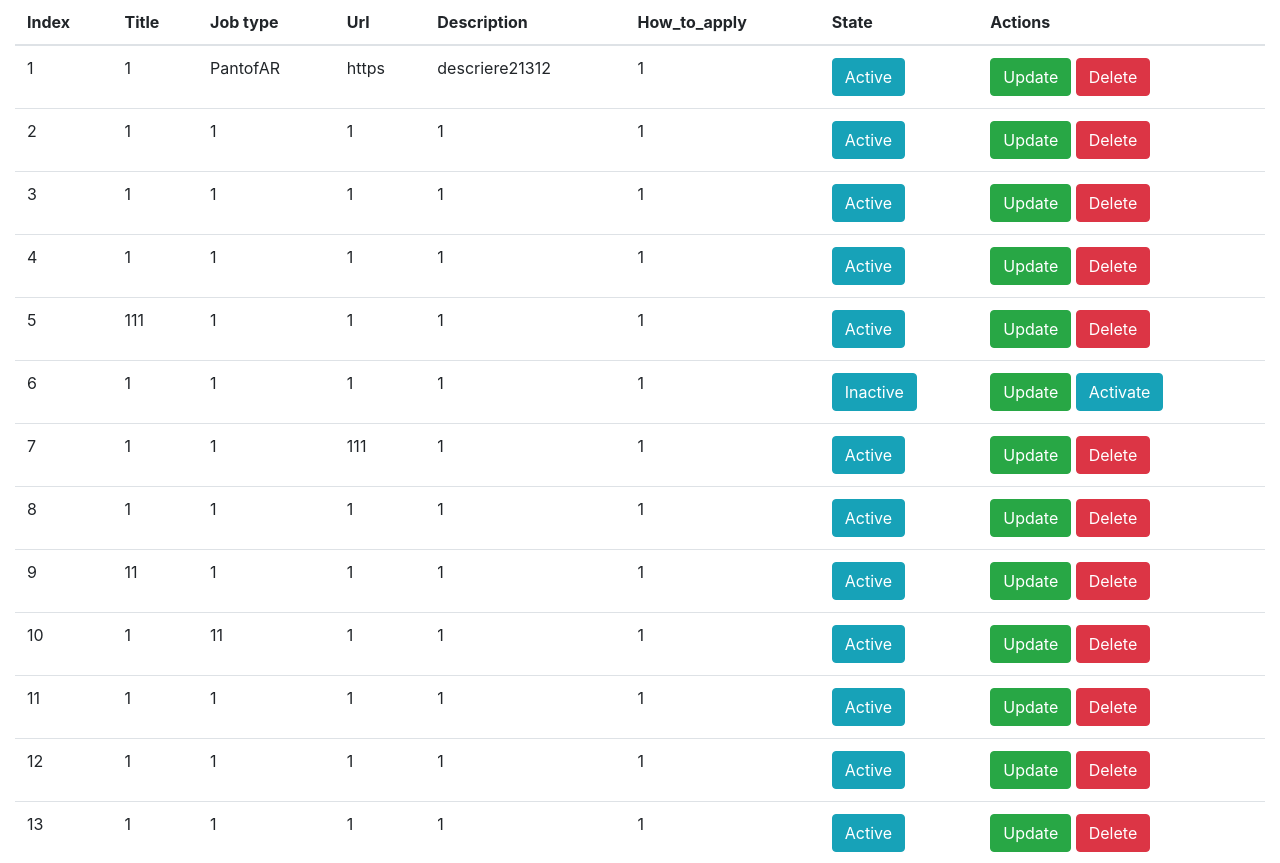
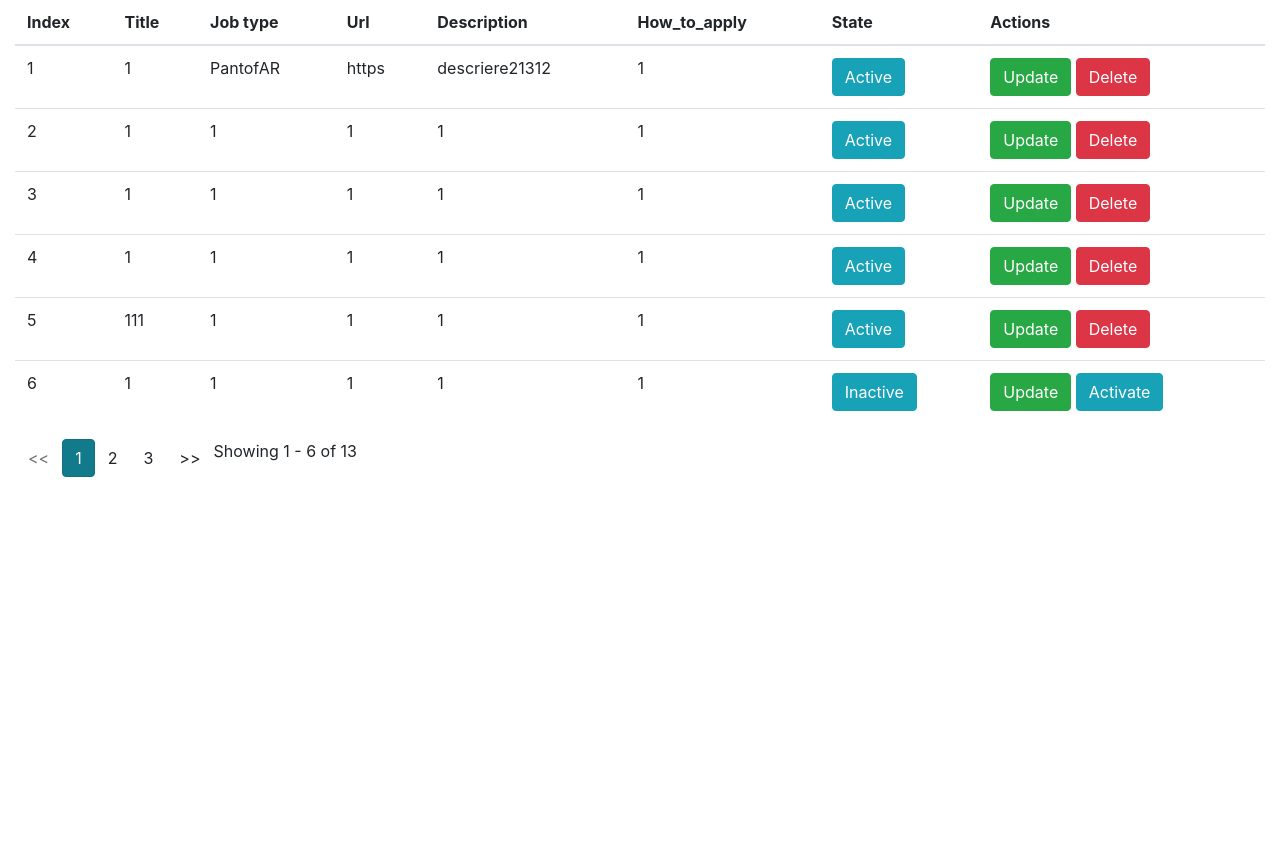
Before and after one commit to taiwolfB/GoogleGrupa5, a Django app: page /jobs/ in a window 1280 px wide. Shown: the part 77-940 px from the top of the page. After the commit the page ends 554 px from the top, so only its background shows below. Run offline with Django 3.2, Linux system fonts and the light colour scheme; a user stored in the database is signed in; data comes from the database, SQL or seed files in the repository; both versions use the stored data as it was after the commit; some libraries are stand-ins or nearby versions.

Commit message:
Final web project paginated

```diff
--- a/Homework/final_web_project/aplicatie3/views.py
+++ b/Homework/final_web_project/aplicatie3/views.py
@@ -12,6 +12,7 @@ from aplicatie3.models import Jobs
 class JobsView(LoginRequiredMixin, ListView):
     model = Jobs
     template_name = 'aplicatie3/jobs_index.html'
+    paginate_by = 6
 
 
 class CreateJobsView(LoginRequiredMixin, CreateView):
--- a/Homework/final_web_project/templates/aplicatie3/jobs_index.html
+++ b/Homework/final_web_project/templates/aplicatie3/jobs_index.html
@@ -49,4 +49,30 @@
             {% endfor %}
         </tbody>
     </table>
+    <div class="d-flex align-items-center">
+        {% if is_paginated %}
+            <ul class="pagination">
+                {% if page_obj.has_previous %}
+                    <li><a class="btn" href="?page={{ page_obj.previous_page_number }}"><<</a></li>
+                {% else %}
+                    <li class="disabled btn"><span><<</span></li>
+                {% endif %}
+                {% for i in paginator.page_range %}
+                    {% if page_obj.number == i %}
+                        <li class="active btn btn-info"><span>{{ i }}<span class="sr-only">(curent)</span></span></li>
+                    {% else %}
+                        <li><a class="btn" href="?page={{ i }}">{{ i }}</a></li>
+                    {% endif %}
+                {% endfor %}
+                {% if page_obj.has_next %}
+                    <li><a class="btn" href="?page={{ page_obj.next_page_number }}">>></a></li>
+                {% else %}
+                    <li class="disabled btn"><span>>></span></li>
+                {% endif %}
+                <span class="align-right">Showing {{ page_obj.start_index }} - {{ page_obj.end_index }} of
+            {{ page_obj.paginator.count }}
+        </span>
+            </ul>
+        {% endif %}
+    </div>
 {% endblock %}
```
Also changed, not shown: Homework/final_web_project/db.sqlite3.
